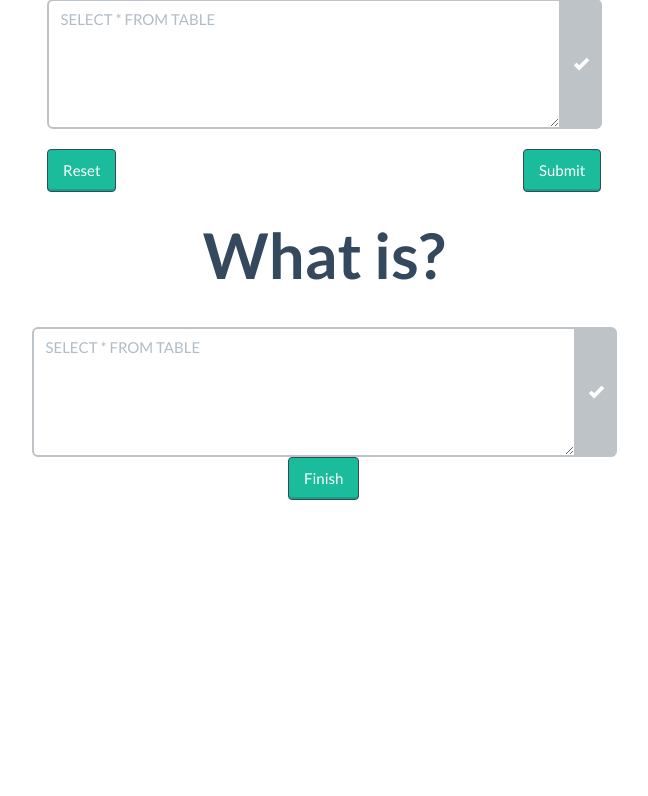
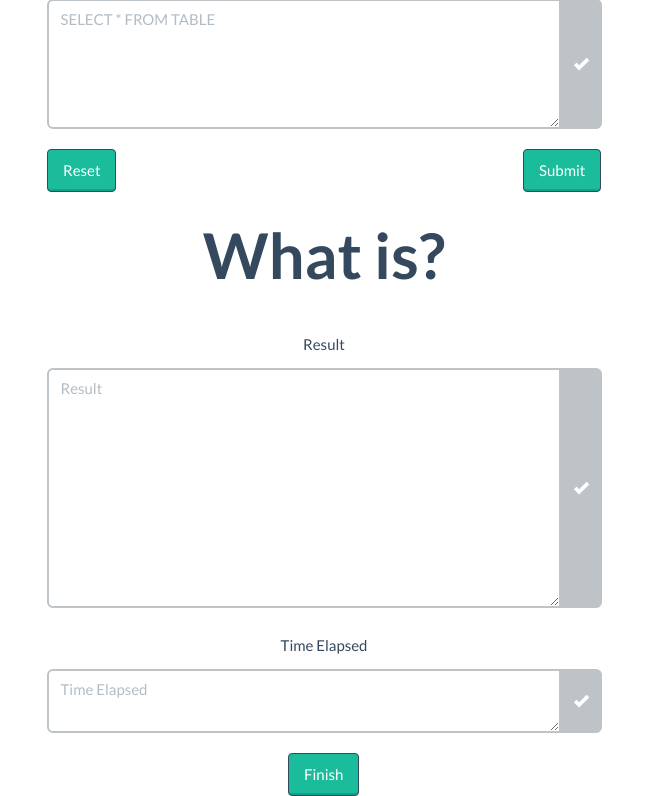
Before and after one commit to zzkzzk1996/CS527, a Flask app: page / in a window 1280 px wide. Shown: the part 1032-1828 px from the top of the page, without its empty margins (316-964 px from the left). Before the commit the page ends 1532 px from the top, so only its background shows below. Run offline with Flask 2, Linux system fonts and the light colour scheme; some libraries are stand-ins or nearby versions; some web fonts are replaced.

Commit message:
Frontend Update v1

```diff
--- a/CS527Project1/static/js/myScript.js
+++ b/CS527Project1/static/js/myScript.js
@@ -7,21 +7,23 @@ function displayData() {
     var sql = $("textarea[id='InputMessage']").val();
     var xmlHttp = new XMLHttpRequest();
     var url = "/" + method + "?query=" + sql;
-    // var y = document.getElementById("result").innerHTML = method + sql + "JavaScript";
+    document.getElementById('whatis').scrollIntoView();
     xmlHttp.open("GET", url, true);
     xmlHttp.onreadystatechange = function () {
         if (xmlHttp.readyState == 4 && xmlHttp.status == 200) {
-            document.getElementById("result").innerHTML = "JavaScript" + "JavaScript";
             var responseText = xmlHttp.responseText;
             var obj = JSON.parse(responseText);
-            var i = 0;
-            while (i < 0) {
-                i = i + 1;
+            var data = "Result: " + "\n";
+            for (var o in obj['result']) {
+                data += obj['result'][o] + "\n";
             }
-            var data = JSON.stringify(obj['query_time']);
-            document.getElementById("result").innerHTML = data + "JavaScript";
+            var time = JSON.stringify(obj['query_time']);
+            document.getElementById("result").innerHTML = data;
+            document.getElementById("time_elapsed").innerHTML = time + " ms";
+        } else {
+            var error = "Wrong Input";
+            document.getElementById("result").innerHTML = error;
         }
-        // alert(JSON.stringify(data));
         console.log(xmlHttp.responseText);
     };
     xmlHttp.send(null);
--- a/CS527Project1/templates/index.html
+++ b/CS527Project1/templates/index.html
@@ -47,41 +47,14 @@
 
     <script>
         function Reset() {
-            document.getElementById("finish").onclick = function () {
-                location.href = "/";
-            };
+            document.getElementById("finish").addEventListener("click", function () {
+                document.getElementById("reset").click();
+                location.href = "/#contact";
+            });
         }
     </script>
 
-
-    {#    <script type="text/javascript">#}
-    {##}
-    {#        var form = document.getElementById("form1");#}
-    {#        var method = form.elements(0).value;#}
-    {#    alert("Method:" + method);#}
-    {##}
-    {#        var sql = document.getElementById("InputMessage").value;#}
-    {#    alert("password : " + sql);#}
-    {##}
-    {#        xhr = new XMLHttpRequest();#}
-    {#        var url = "/" + method + "/query?" + sql;#}
-    {#        xhr.open("GET", url, true);#}
-    {#        xhr.onreadystatechange = function () {#}
-    {#            if (xhr.readyState == 4 && xhr.status == 200) {#}
-    {#                document.getElementById("result").innerHTML = xhr.responseText;#}
-    {#                console.log(xhr.responseText);#}
-    {#            }#}
-    {#        };#}
-    {#        xhr.send(null);#}
-    {##}
-    {#    </script>#}
-
     <script src="/static/js/myScript.js"></script>
-    {#    <script>#}
-    {#        var m = document.getElementById("mes").value;#}
-    {#        var txt = JSON.parse(m);#}
-    {#        document.getElementById("result").innerHTML = m;#}
-    {#    </script>#}
 </head>
 
 <body id="home">
@@ -104,7 +77,7 @@
     <!-- /.container -->
     <div class="col-xs-12 text-center abcen wow fadeIn">
         <div class="button_down ">
-            <a class="imgcircle wow bounceInUp" data-wow-duration="1.5s" href="#whatis"> <img class="img_scroll"
+            <a class="imgcircle wow bounceInUp" data-wow-duration="1.5s" href="#credits"> <img class="img_scroll"
                                                                                               src="/static/img/icon/circle.png"
                                                                                               alt=""> </a>
         </div>
@@ -161,8 +134,12 @@
                     <div class="form-group text-center">
                         <label for="InputName">Your Choice</label>
                         <div class="input-group">
-                            <input type="text" class="form-control" name="InputName" id="InputName"
+                            <input type="text" class="form-control" list="InputList" name="InputName" id="InputName"
                                    placeholder="Enter Choice : 'mysql' or 'redshift'" required>
+                            <datalist id="InputList">
+                                <option label="Redshift" value="redshift"/>
+                                <option label="MySQL" value="mysql"/>
+                            </datalist>
                             <span class="input-group-addon"><i class="glyphicon glyphicon-ok form-control-feedback"></i></span>
                         </div>
                     </div>
@@ -196,16 +173,35 @@
         </div>
 
         <div class="row">
-            <div class="col-md-6 col-md-offset-3 wow input-group ">
-                <textarea name="result" id="result" class="form-control" placeholder="SELECT * FROM TABLE"
-                          rows="5" required></textarea>
-                <span class="input-group-addon"><i class="glyphicon glyphicon-ok form-control-feedback"></i></span>
+            <div class="col-md-6 col-md-offset-3">
+                <div class="form-group text-center">
+                    <label for="result">Result</label>
+                    <div class="input-group">
+                        <textarea name="result" id="result" class="form-control" placeholder="Result"
+                                  rows="10" required></textarea>
+                        <span class="input-group-addon"><i
+                                class="glyphicon glyphicon-ok form-control-feedback"></i></span>
                     </div>
-{#            <p hidden id="mes">{{ message }}</p>#}
-{#            <p id="mestest">test</p>#}
-            <button type="button" name="finish" id="finish" value="Finish" onClick="Reset()"
+                </div>
+            </div>
+
+            <div class="col-md-6 col-md-offset-3">
+                <div class="form-group text-center">
+                    <label for="time_elapsed">Time Elapsed</label>
+                    <div class="input-group">
+                        <textarea name="time_elapsed" id="time_elapsed" class="form-control" placeholder="Time Elapsed"
+                                  rows="2" required></textarea>
+                        <span class="input-group-addon"><i
+                                class="glyphicon glyphicon-ok form-control-feedback"></i></span>
+                    </div>
+                </div>
+            </div>
+
+            <div class="col-md-6 col-md-offset-3">
+                <button type="button" name="finish" id="finish" onclick="Reset()"
                         class="btn wow tada btn-embossed btn-primary center-block">Finish
                 </button>
+            </div>
         </div><!-- /.row -->
     </div>
 </div>
--- a/CS527Project1/utils.py
+++ b/CS527Project1/utils.py
@@ -9,9 +9,11 @@ class connect_mysql():
         self.cursor = self.db.cursor()
 
     def run_query(self, query_statement):
+        start_time = int(round(time() * 1000))
         self.cursor.execute(query_statement)
         result = self.cursor.fetchall()
-        return result
+        query_time = int(round(time() * 1000)) - start_time
+        return result, query_time
 
     def disconnect(self):
         self.db.close()
--- a/CS527Project1/views.py
+++ b/CS527Project1/views.py
@@ -4,16 +4,15 @@ from utils import connect_mysql, connect_redshift
 app = Flask(__name__)
 
 
-@app.route('/mysql', methods=['GET', 'POST'])
+@app.route('/mysql', methods=['GET'])
 def query_mysql():
     query = request.args.get('query', 'show tables;')
     connection = connect_mysql(host='database-3.c8ainggp8y19.us-east-1.rds.amazonaws.com', user='admin',
                                password='12345678', db='cs527')
-    content = connection.run_query(query)
-    result = {'result': content}
-    respond = jsonify(result)
+    content, query_time = connection.run_query(query)
+    result = {'result': content, 'query_time': query_time}
     connection.disconnect()
-    return respond
+    return result
 
 
 @app.route('/redshift', methods=['GET'])
@@ -23,9 +22,7 @@ def query_redshift():
                                   database='dev')
     content, query_time = connection.run_query(query)
     result = {'result': content, 'query_time': query_time}
-    # respond = jsonify(result)
     connection.disconnect()
-    print('success')
     return result
 
 
```
Lines whose indentation alone changed are shown as unchanged.
